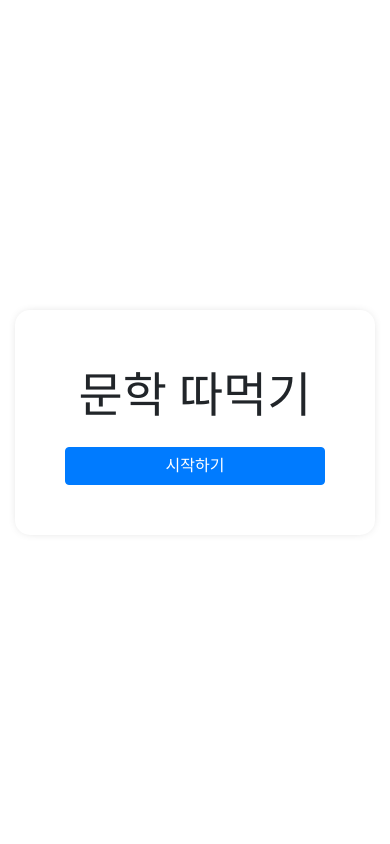
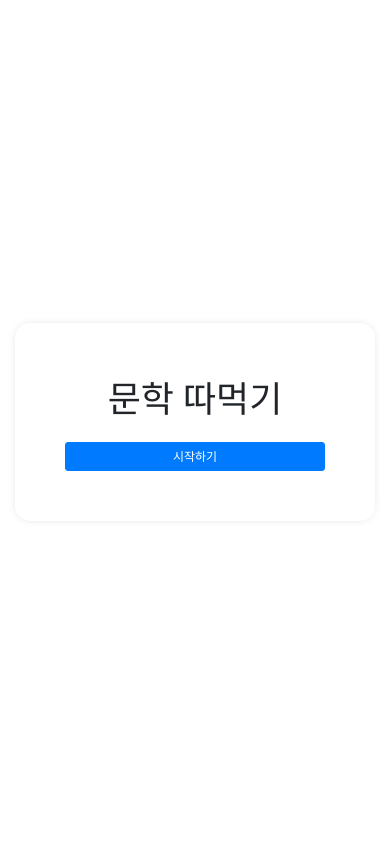
Before and after one commit to woduq1414/munhak-moa, a Flask app: page / in a window 390 px wide. Run offline with Flask 2, Linux system fonts and the light colour scheme; parts of the project's set-up code (start-up, migrations or seed data) failed here and were passed over; some libraries are stand-ins or nearby versions.

Commit message:
모바일 css 수정

```diff
--- a/static/stylesheets/layout.css
+++ b/static/stylesheets/layout.css
@@ -8,3 +8,18 @@
 a:link, a {
     text-decoration: none;
 }
+
+
+html,
+body, main {
+    font-size: 16px;
+}
+
+
+@media screen and (max-width: 768px) {
+    html,
+    body, main {
+        font-size: 12px;
+    }
+
+}
--- a/templates/layout.html
+++ b/templates/layout.html
@@ -1,7 +1,7 @@
 <!DOCTYPE HTML>
 <html lang="kr">
 <head>
-    <title>{{ title }}</title>
+    <title>문학 따먹기</title>
     <meta name="viewport" content="width=device-width, initial-scale=1.0">
     <link rel="stylesheet" href="https://stackpath.bootstrapcdn.com/bootstrap/4.4.1/css/bootstrap.min.css"
           integrity="sha384-Vkoo8x4CGsO3+Hhxv8T/Q5PaXtkKtu6ug5TOeNV6gBiFeWPGFN9MuhOf23Q9Ifjh" crossorigin="anonymous">
@@ -19,6 +19,7 @@
     <script src="https://developers.kakao.com/sdk/js/kakao.js"></script>
     <link rel="stylesheet" href="{{ url_for('static', filename='stylesheets/layout.css') }}">
     <link href="https://fonts.googleapis.com/css2?family=Noto+Serif+KR:wght@500&display=swap" rel="stylesheet">
+
     {% block style %}{% endblock %}
 </head>
 <body>
```
